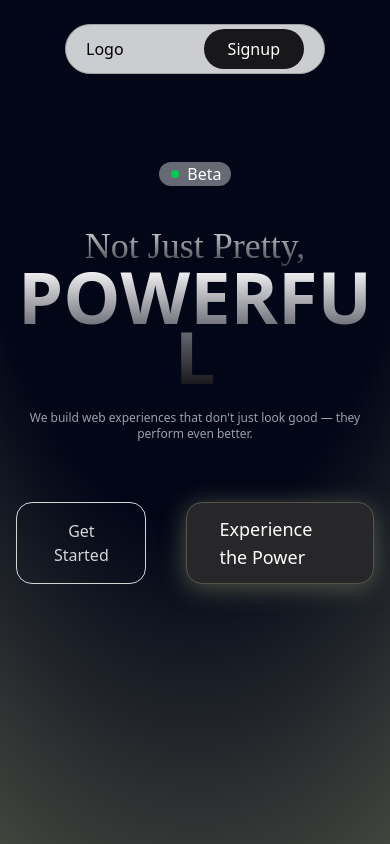
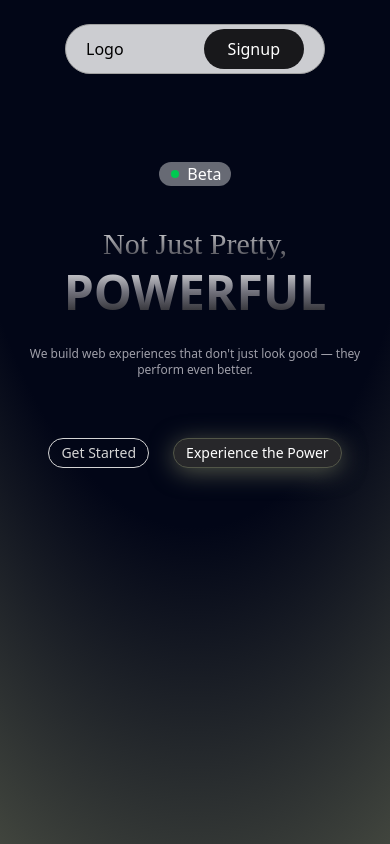
Before and after one commit to rohityadavv7/Aurora-Hero-Section-Template, a React (Vite) app: page / in a window 390 px wide. Built offline with nearby package versions, Linux system fonts and the light colour scheme.

Commit message:
fixed bugs

```diff
--- a/src/Components/Hero.jsx
+++ b/src/Components/Hero.jsx
@@ -36,23 +36,18 @@ function Hero() {
 
             {/* Hero-Text */}
             <div className="mt-10 flex flex-col items-center">
-                <div className="text-4xl md:text-8xl text-center font-['Neue_Montreal'] bg-clip-text text-transparent bg-gradient-to-b
+                <div className=" text-3xl sm:text-4xl md:text-8xl text-center font-['Neue_Montreal'] bg-clip-text text-transparent bg-gradient-to-b
                  from-zinc-200 to-zinc-700">Not Just Pretty,</div>
 
                  <motion.div
 
-                 className=" text-7xl md:text-[200px] relative leading-15 md:leading-40 font-bold
+                 className=" text-5xl sm:text-7xl md:text-[200px] relative leading-15 md:leading-40 font-bold
                  bg-clip-text text-transparent bg-gradient-to-b
                  from-white via-zinc-500 to-zinc-900 perspective-dramatic">
                     <div
                     // ref={scope}
                     className="text-center z-10">
-                        {"POWERFUL".split("").map((word,index)=> (
-                            <motion.span
-                            className='inline-block'
-                            key={index}
-                            >{word}</motion.span>
-                        ))}
+                        POWERFUL
                     </div>
 
                 </motion.div>
@@ -60,8 +55,8 @@ function Hero() {
                  <div className="md:text-zinc-400 text-zinc-400 mt-6 md:mt-4 text-xs md:text-lg text-center"> We build web experiences that don't just look good — they perform even better.</div>
 
                  {/* Button */}
-                 <div className="flex mt-15 gap-10 md:gap-22">
-                    <button className="text-neutral-300 px-8 py-3 border-[0.1px] rounded-2xl text-md md:text-xl">
+                 <div className="flex mt-15 gap-6 md:gap-22">
+                    <button className="text-neutral-300 px-3 sm:px-4 md:px-8 py-1 md:py-3 border-[0.1px] rounded-2xl text-sm sm:text-md md:text-xl">
                         Get Started
                     </button>
 
@@ -69,7 +64,7 @@ function Hero() {
 
                         <motion.div
                         style={{ border, boxShadow}}
-                        className="px-8 py-3 text-lg rounded-2xl text-white bg-zinc-800">
+                        className=" px-3 sm:px-4 md:px-8 py-1 sm:py-3 text-sm sm:text-lg rounded-2xl text-white bg-zinc-800">
                             Experience the Power
                         </motion.div>
 
```
